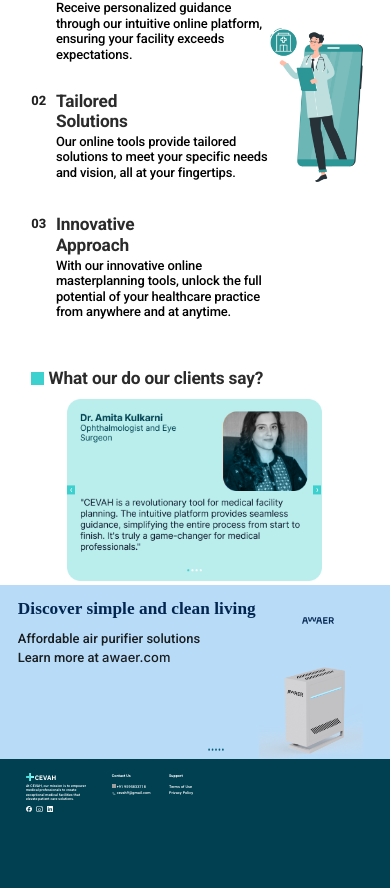
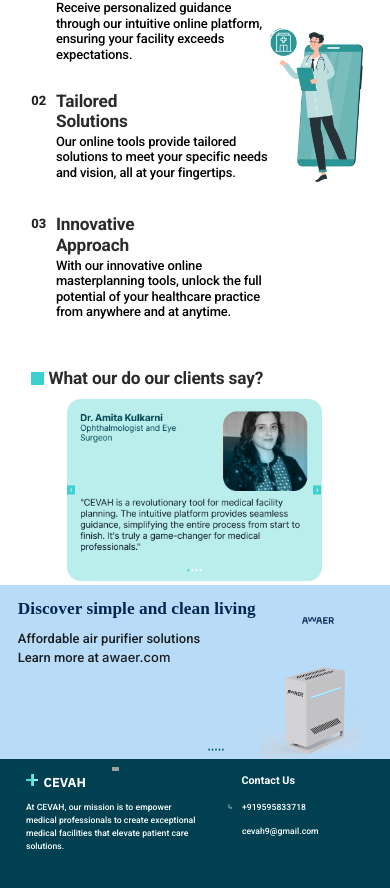
Before and after one commit to rohantikotekar/cevah-frontend-final, a React (Create React App) app: page / in a window 390 px wide. Shown: the part 1621-2509 px from the top of the page. Built offline with nearby package versions, Linux system fonts and the light colour scheme; grey boxes are pictures that could not be loaded; a web font is replaced by a local one.

Commit message:
landing mobile view changes 5

```diff
--- a/src/pages/Desktop.css
+++ b/src/pages/Desktop.css
@@ -1256,8 +1256,90 @@
     height: 40.938rem;
     font-size: var(--font-size-sm);
     color: white;
+  }
+  .support {
+    left: 39.125rem;
+    display: none;
+}
+.privacy-policy, .terms-of-use {
+  position: absolute;
+  top: 5.813rem;
+  left: 39.125rem;
+  display: none;
+}
+.contact-us {
+  position: absolute;
+  top: 3.313rem;
+  left: 55.875rem;
+  font-size: 2.5rem;
+  font-weight: 600;
+}
+.cevah9gmailcom {
+  position: absolute;
+  top: 8rem;
+  width: 15rem;
+  left: 30.125rem;
+  font-size: 2rem;
+}
+.vector-icon5 {
+  position: absolute;
+  height: 99.94%;
+  width: 50.52%;
+  top: 300.41%;
+  right: 90.48%;
+  bottom: 7.65%;
+  left: 25rem;
+  max-width: 100%;
+  overflow: hidden;
+  max-height: 100%;
+  font-size: 2rem;
+}
+.parent {
+  position: absolute;
+  top: 1.813rem;
+  left: 25.875rem;
+  width: 15.188rem;
+  height: 1.063rem;
+  font-size: 2rem;
+}
+    .vector-icon {
+      height: 100%;
+      width: 100%;
+      top: 0;
+      right: 0;
+      bottom: 0;
+      left: 0;
+      max-width: 100%;
+      max-height: 100%;
+      display: none;
+    }
+    .vector-icon4 {
+      height: 99.57%;
+      display: none;
+      width: 100%;
+      top: 0;
+      right: 0;
+      bottom: 0.43%;
+      left: 0;
+      max-width: 100%;
+      max-height: 100%;
+    }
+    .vector-icon2
+    {
+      position: absolute;
+      height: 51.3%;
+      display: none;
+      width: 51.3%;
+      top: 24.35%;
+      right: 24.35%;
+      bottom: 24.35%;
+      left: 24.35%;
+      max-width: 100%;
+      overflow: hidden;
+      max-height: 100%;
+    }
 
-  }
+
   /* .cevah-parent {
     position: absolute;
     top: 3.25rem;
@@ -1269,33 +1351,40 @@
     font-family: var(--font-ibm-plex-sans);
 } */
 
-  /* .cevah {
+   .cevah {
     position: absolute;
     top: 0;
-    left: 2.063rem;
+    left: 4.063rem;
     display: inline-block;
     width: 5.188rem;
     height: 2.063rem;
-    font-size: 4rem;
-} */
+    font-size: 3rem;
+}
 
-/* .frame-child, .frame-item {
+ .frame-child, .frame-item {
   position: absolute;
   border-radius: var(--br-12xs);
   width: 0.525rem;
-  height: 1.844rem;
+  height: 2.844rem;
+  top: 2rem;
+
+}
+.frame-item {
+  top: 0.331rem;
+  left: 1.26rem;
+  background: linear-gradient(90deg, #3cd0ce, #6eeae9 65.39%, #75eeed);
 }
 .at-cevah-our {
   position: absolute;
-  top: 7.813rem;
+  top: 3.813rem;
   left: 6rem;
-  font-size: 1rem;
+  font-size: 2rem;
   line-height: 150%;
   display: flex;
   align-items: center;
-  width: 30.25rem;
+  width: 40.25rem;
   height: 24.188rem;
-} */
+}
 
 
 }
--- a/src/pages/Desktop.js
+++ b/src/pages/Desktop.js
@@ -89,7 +89,7 @@ const Desktop = () => {
           <img className="vector-icon5" alt="" src="/vector5.svg" />
         </div>
         <div className="parent">
-          <div className="cevah9gmailcom">+91 9595833718</div>
+          <div className="cevah9gmailcom">+919595833718</div>
           <img className="vector-icon6" alt="" src="/vector6.svg" />
         </div>
         {/* <div className="illustrations-from-storyset">
```
